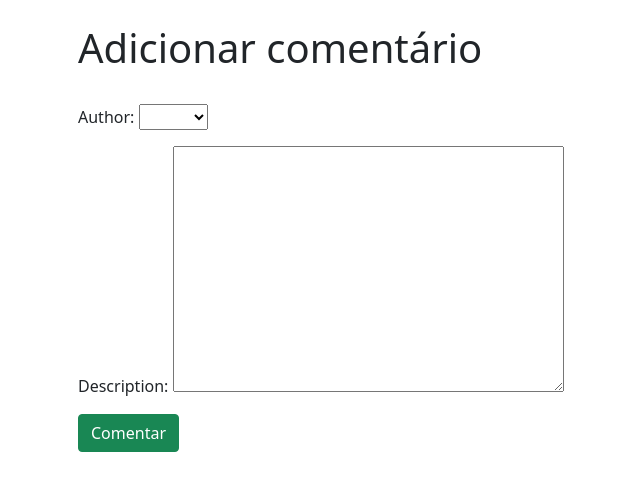
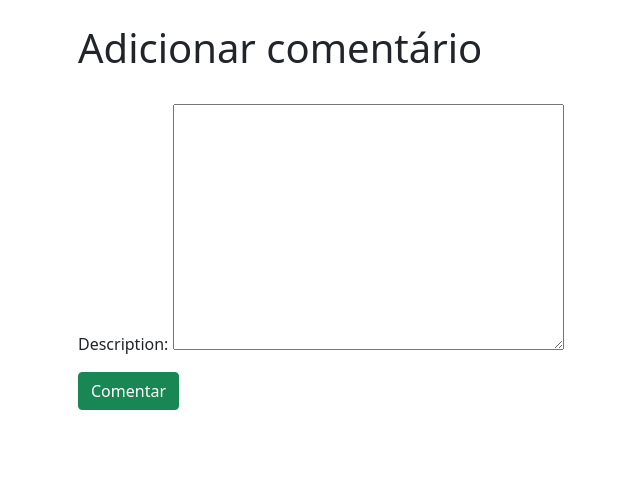
Before and after one commit to ThalesGrossi/Engenharia-de-Software-TP1, a Django app: page /thread/1/comment in a window 1280 px wide. Shown: the part 58-549 px from the top of the page, without its empty margins (4-644 px from the left). Run offline with Django 4.2, Linux system fonts and the light colour scheme.

Commit message:
Tornar hidden o author no comment

```diff
--- a/TP1/main/forms.py
+++ b/TP1/main/forms.py
@@ -10,7 +10,6 @@
         model = User
         fields = ["username", "email", "password1", "password2"]
 
-
 class PostForm(forms.ModelForm):
     class Meta:
         model = Post
@@ -19,9 +18,8 @@
 class CommentForm(forms.ModelForm):
     class Meta:
         model = Comment
-#        fields = ('author','description')
         fields = ["author","description"]
 
-    widgets = {
-        "author": forms.Select(attrs={'class':'form-control', 'value':'', 'type':'hidden','hidden':True})
-    }
+        widgets = {
+            'author': forms.TextInput(attrs={'value':'', 'type':'hidden'})
+        }
--- a/TP1/main/templates/main/create_comment.html
+++ b/TP1/main/templates/main/create_comment.html
@@ -1,5 +1,4 @@
 {% extends 'main/base.html' %} {% block title %}Criar um Comentário{% endblock %}
-
 {% block content %}
 
 <br/>
```
